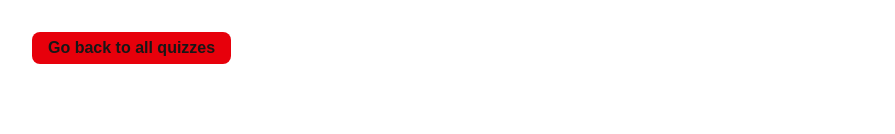
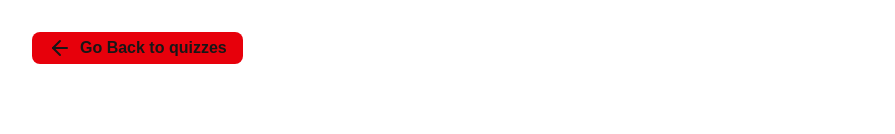
Before and after one commit to UdayaKiran442/quiz_application, a Next.js app in the folder frontend/: page /create-quiz in a window 1280 px wide. Shown: the top 134 px of the page, without its empty margins (0-895 px from the left). Built offline with nearby package versions, Linux system fonts and the light colour scheme.

Commit message:
task: add logo to back button in create quiz component

```diff
--- a/frontend/package.json
+++ b/frontend/package.json
@@ -9,6 +9,7 @@
   },
   "dependencies": {
     "clsx": "^2.1.1",
+    "lucide-react": "^0.544.0",
     "next": "15.5.4",
     "react": "19.1.0",
     "react-dom": "19.1.0",
--- a/frontend/src/components/CreateQuiz.tsx
+++ b/frontend/src/components/CreateQuiz.tsx
@@ -1,3 +1,5 @@
+import { ArrowLeft } from "lucide-react";
+
 import Button from "./ui/Button";
 import { Input } from "./ui/Input";
 
@@ -5,7 +7,10 @@ const CreateQuiz = () => {
   return (
     <>
       <div className="flex justify-start p-8">
-        <Button>Go back to all quizzes</Button>
+        <Button className="flex justify-center items-center">
+          <ArrowLeft className="mr-2" />
+          Go Back to quizzes
+        </Button>
       </div>
       <div className="max-w-md mx-auto mt-10 p-8 bg-gray-800 rounded-xl shadow-lg border border-gray-700">
         <div className="text-center mb-8">
--- a/frontend/src/components/ui/Button.tsx
+++ b/frontend/src/components/ui/Button.tsx
@@ -1,17 +1,19 @@
-import React from "react";
+import React, { HTMLProps } from "react";
 
 import { cn } from "@/lib/utils";
 
 interface IButtonProps {
-    children: React.ReactNode;
-    onClick?: () => void;
+  children: React.ReactNode;
+  className?: HTMLProps<HTMLElement>["className"];
+  onClick?: () => void;
 }
 
-const Button = ({ children, onClick }: IButtonProps) => {
+const Button = ({ children, className, onClick }: IButtonProps) => {
   return (
     <button
       className={cn(
-        "!bg-red-600 hover:!bg-red-700 transition duration-300 py-1 px-4 rounded-lg font-semibold"
+        "!bg-red-600 hover:!bg-red-700 transition duration-300 py-1 px-4 rounded-lg font-semibold",
+        className
       )}
     >
       {children}
```
Also changed, not shown: 1 other file (tests, documents, lock files or other folders).
